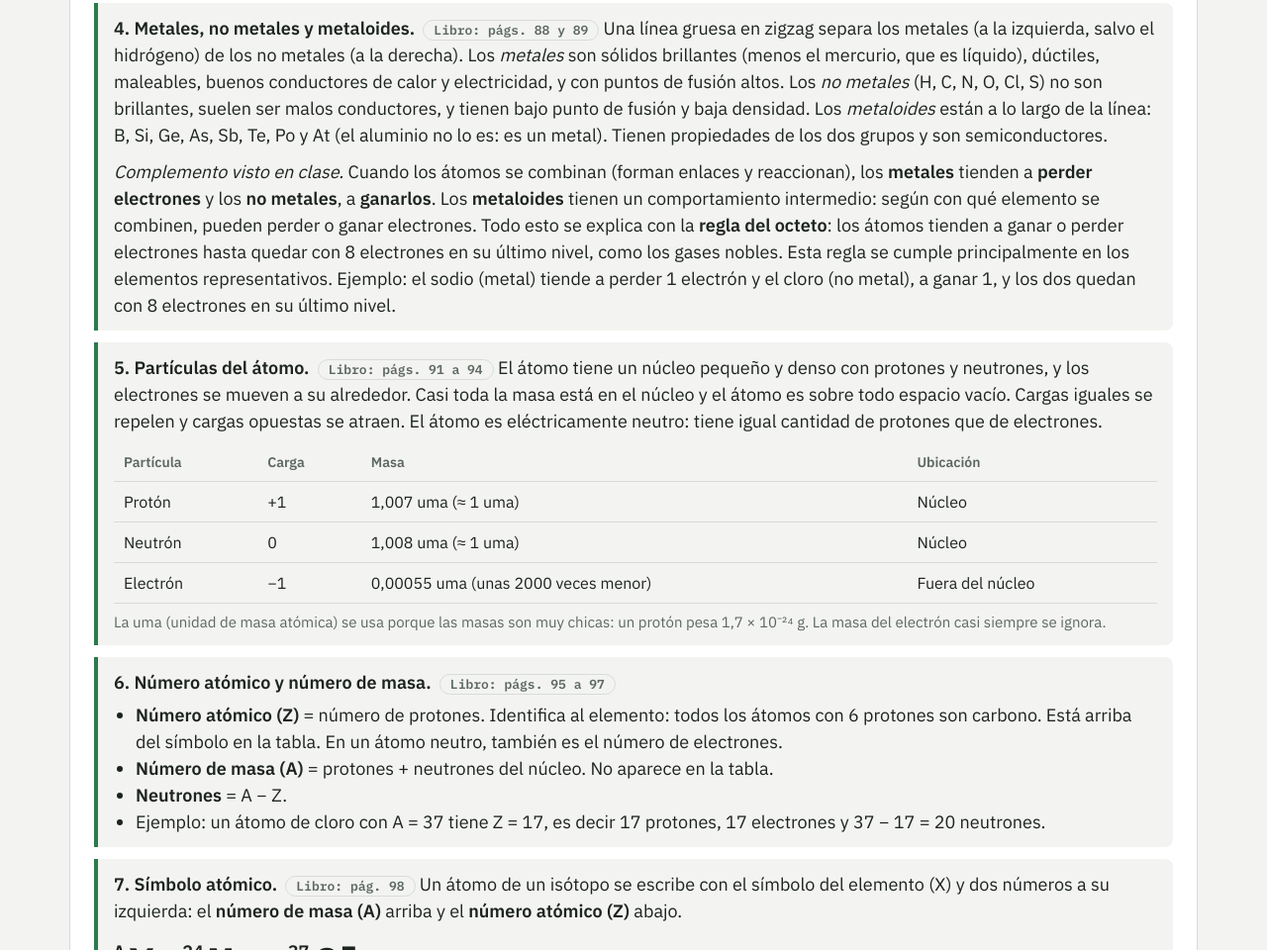
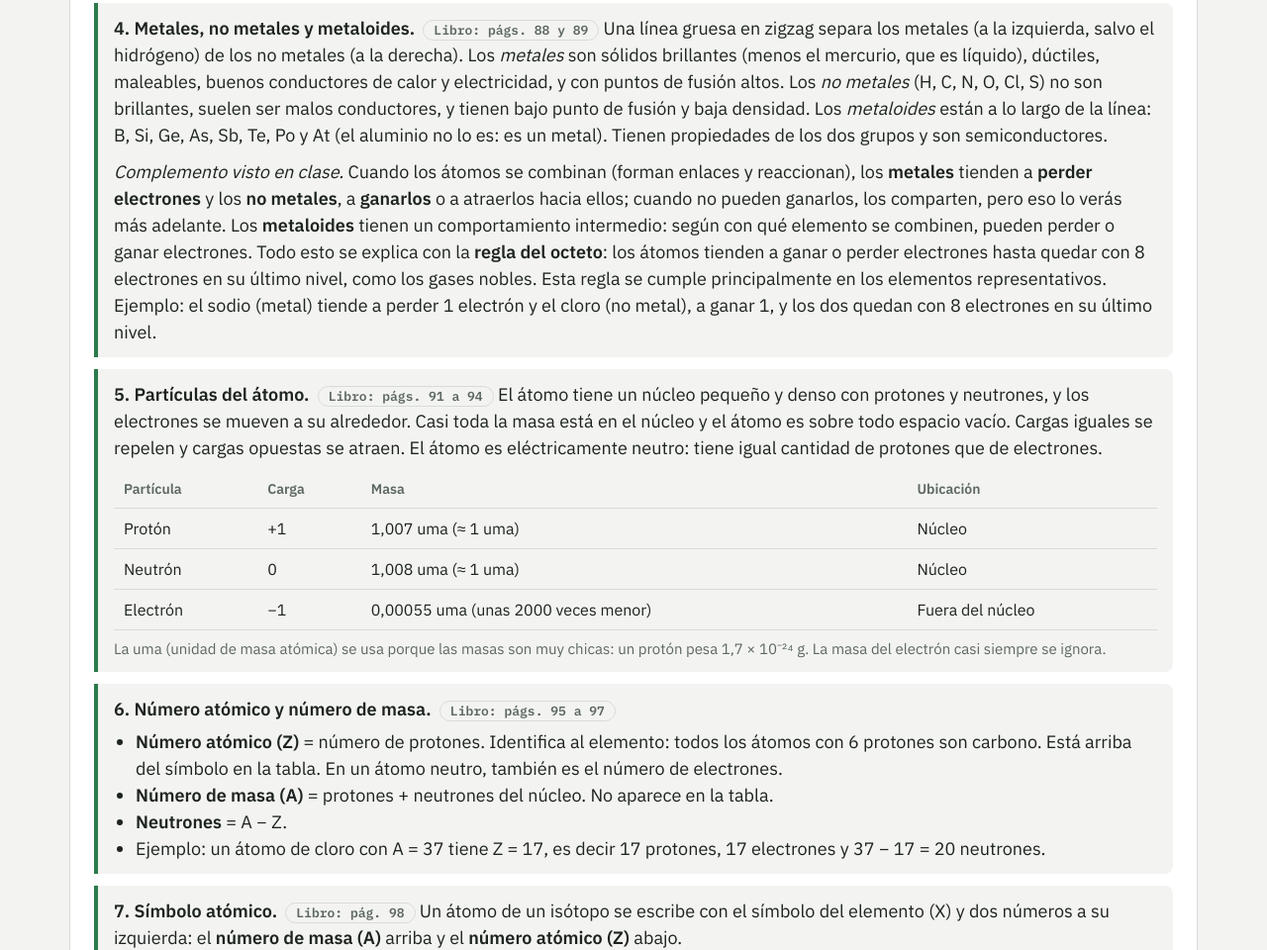
Before and after one commit to silvinacprieto/CNQ, a plain HTML site: page clases/02-tabla-periodica/index.html in a window 1280 px wide. Shown: the part 1124-2084 px from the top of the page at 99% size. Drawn offline with nearby package versions, Linux system fonts and the light colour scheme.

Commit message:
Tabla periódica: no metales ganan o atraen electrones y, si no pueden, los comparten

```diff
--- a/clases/02-tabla-periodica/index.html
+++ b/clases/02-tabla-periodica/index.html
@@ -49,7 +49,7 @@ select,input[type=text],input[type=number]{font:inherit;font-size:17px;padding:8
         <li><strong>Gases nobles</strong> (8A o 18): He, Ne, Ar, Kr, Xe y Rn. Tienen baja reactividad y casi no se combinan con otros elementos.</li>
       </ul></div>
     <div class="idea"><strong>4. Metales, no metales y metaloides.</strong> <span class="ref">Libro: págs. 88 y 89</span> Una línea gruesa en zigzag separa los metales (a la izquierda, salvo el hidrógeno) de los no metales (a la derecha). Los <em>metales</em> son sólidos brillantes (menos el mercurio, que es líquido), dúctiles, maleables, buenos conductores de calor y electricidad, y con puntos de fusión altos. Los <em>no metales</em> (H, C, N, O, Cl, S) no son brillantes, suelen ser malos conductores, y tienen bajo punto de fusión y baja densidad. Los <em>metaloides</em> están a lo largo de la línea: B, Si, Ge, As, Sb, Te, Po y At (el aluminio no lo es: es un metal). Tienen propiedades de los dos grupos y son semiconductores.
-      <p style="margin:10px 0 0"><em>Complemento visto en clase.</em> Cuando los átomos se combinan (forman enlaces y reaccionan), los <strong>metales</strong> tienden a <strong>perder electrones</strong> y los <strong>no metales</strong>, a <strong>ganarlos</strong>. Los <strong>metaloides</strong> tienen un comportamiento intermedio: según con qué elemento se combinen, pueden perder o ganar electrones. Todo esto se explica con la <strong>regla del octeto</strong>: los átomos tienden a ganar o perder electrones hasta quedar con 8 electrones en su último nivel, como los gases nobles. Esta regla se cumple principalmente en los elementos representativos. Ejemplo: el sodio (metal) tiende a perder 1 electrón y el cloro (no metal), a ganar 1, y los dos quedan con 8 electrones en su último nivel.</p></div>
+      <p style="margin:10px 0 0"><em>Complemento visto en clase.</em> Cuando los átomos se combinan (forman enlaces y reaccionan), los <strong>metales</strong> tienden a <strong>perder electrones</strong> y los <strong>no metales</strong>, a <strong>ganarlos</strong> o a atraerlos hacia ellos; cuando no pueden ganarlos, los comparten, pero eso lo verás más adelante. Los <strong>metaloides</strong> tienen un comportamiento intermedio: según con qué elemento se combinen, pueden perder o ganar electrones. Todo esto se explica con la <strong>regla del octeto</strong>: los átomos tienden a ganar o perder electrones hasta quedar con 8 electrones en su último nivel, como los gases nobles. Esta regla se cumple principalmente en los elementos representativos. Ejemplo: el sodio (metal) tiende a perder 1 electrón y el cloro (no metal), a ganar 1, y los dos quedan con 8 electrones en su último nivel.</p></div>
     <div class="idea"><strong>5. Partículas del átomo.</strong> <span class="ref">Libro: págs. 91 a 94</span> El átomo tiene un núcleo pequeño y denso con protones y neutrones, y los electrones se mueven a su alrededor. Casi toda la masa está en el núcleo y el átomo es sobre todo espacio vacío. Cargas iguales se repelen y cargas opuestas se atraen. El átomo es eléctricamente neutro: tiene igual cantidad de protones que de electrones.
       <div class="tabla-wrap"><table style="margin-top:10px"><thead><tr><th>Partícula</th><th>Carga</th><th>Masa</th><th>Ubicación</th></tr></thead><tbody>
         <tr><td>Protón</td><td>+1</td><td>1,007 uma (≈ 1 uma)</td><td>Núcleo</td></tr>
@@ -269,7 +269,7 @@ quiz(document.getElementById("quizC"), [
  { q: "El uranio-235 y el uranio-238 se diferencian en que:", o: ["Tienen distinta cantidad de neutrones", "Tienen distinto número atómico", "Son elementos distintos", "Tienen distinta cantidad de protones"], ok: 0, e: "Los dos tienen 92 protones: son isótopos del mismo elemento. El uranio-235 tiene 143 neutrones y el uranio-238, 146." },
  { q: "En el símbolo atómico del cloro-37, ³⁷₁₇Cl, ¿qué indica el número 17 que está abajo?", o: ["El número atómico", "El número de masa", "La cantidad de neutrones", "La masa atómica"], ok: 0, e: "Abajo va el número atómico (Z) y arriba el número de masa (A): 37 es el número de masa." },
  { q: "¿Cuántos protones, neutrones y electrones tiene un átomo neutro de ²⁷₁₃Al?", o: ["13 protones, 14 neutrones y 13 electrones", "13 protones, 27 neutrones y 13 electrones", "27 protones, 13 neutrones y 27 electrones", "14 protones, 13 neutrones y 14 electrones"], ok: 0, e: "Z = 13 es el número de protones y de electrones; neutrones = 27 − 13 = 14." },
- { q: "Cuando reaccionan y forman enlaces, los metales tienden a:", o: ["Perder electrones", "Ganar electrones", "Perder protones", "Ganar neutrones"], ok: 0, e: "Los metales tienden a perder electrones y los no metales, a ganarlos." },
+ { q: "Cuando reaccionan y forman enlaces, los metales tienden a:", o: ["Perder electrones", "Ganar electrones", "Perder protones", "Ganar neutrones"], ok: 0, e: "Los metales tienden a perder electrones y los no metales, a ganarlos o a atraerlos hacia ellos." },
  { q: "La regla del octeto se cumple principalmente en:", o: ["Los elementos representativos", "Los elementos de transición", "Los lantánidos y actínidos", "Solo en los metaloides"], ok: 0, e: "Los átomos tienden a quedar con 8 electrones en su último nivel, y esto se cumple sobre todo en los elementos representativos." }
 ]);
 quiz(document.getElementById("quizL"), [
```
